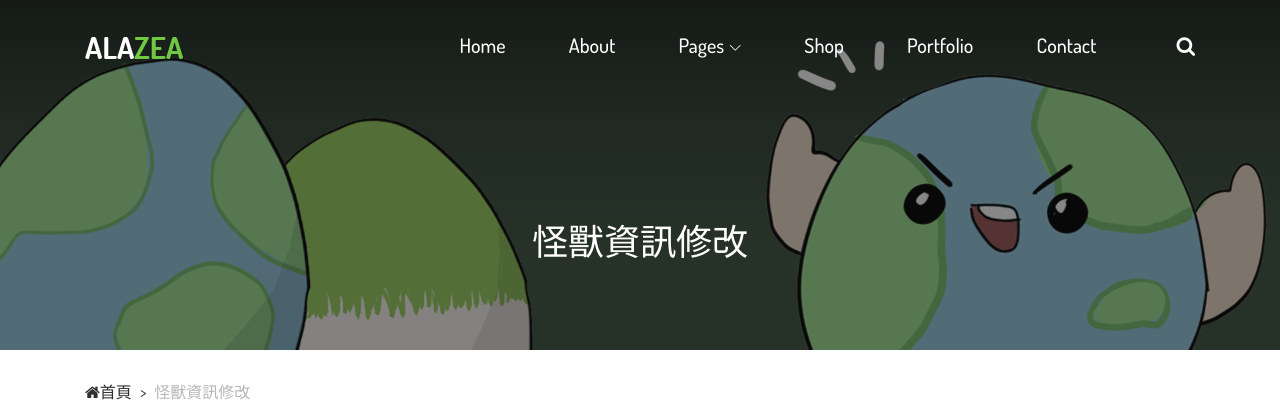
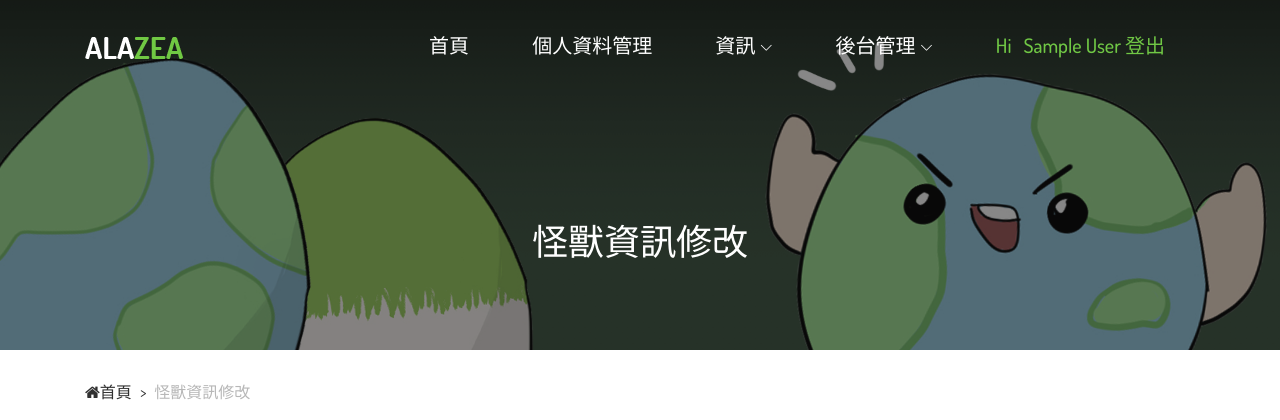
Before and after one commit to tsaiyichen/SA-Group13-repo, a PHP site: page /upPicture.php?monsterID=1 in a window 1280 px wide. Shown: the top 420 px of the page. Run offline with PHP 8.4, Linux system fonts and the light colour scheme; the visitor is signed in with stand-in values (Sample User, id 1); data that the repository does not hold is empty; some web fonts are replaced.

Commit message:
2023/05/13 shop goods picture finish debug!!

```diff
--- a/carbon/navBar.php
+++ b/carbon/navBar.php
@@ -5,15 +5,32 @@ if($_SESSION['level'] == 'user'){
 <div class="classynav">
                                 <ul>
                                     <li><a href="home.php">首頁</a></li>
-    <li><a href="count1.php">公告</a></li>
+                                    <li><a href="#">計算碳排</a>
+                                        <ul class="dropdown">
                                             <li><a href="count1.php">計算碳排</a></li>
                                             <li><a href="history.php">歷史紀錄</a></li>
-    <li><a href="picture.php">圖鑑</a></li>
+                                        </ul>
+                                    </li>
+                                    <li><a href="#">個人</a>
+                                        <ul class="dropdown">
+                                        <li><a href="personal.php">個人資料管理</a></li>
+                                         <li><a href="picture.php">怪獸圖鑑</a></li>
+                                       </ul>
+                                       </li>
+
+                                    <li><a href="#">資訊</a>
+                                        <ul class="dropdown">
+                                            <li><a href="shopNews.php">公告</a></li>
+                                            <li><a href="information.php">相關資訊</a></li>
+                                        </ul>
+                                    </li>
                                     <li><a href="shop.php">怪獸商店</a></li>
-    <li><a href="personal.php">個人資料</a></li>
-    <li><a href="count1.php">相關資訊</a></li>
+
                                     <li><a href="logout.php"><font style="color:#70c745;">Hi&nbsp&nbsp <?php echo $_SESSION['name']."  登出"?></font></a></li>
                                 </ul>
+
+
+
                             </div>
 <?php
 }elseif($_SESSION['level'] == null){?>
@@ -32,12 +49,21 @@ if($_SESSION['level'] == 'user'){
 <div class="classynav">
                                 <ul>
                                     <li><a href="home.php">首頁</a></li>
-     <li><a href="count1.php">最新公告</a></li>
-     <li><a href="count1.php">計算碳排</a></li>
-     <li><a href="history.php">歷史紀錄</a></li>
                                     <li><a href="personal.php">個人資料管理</a></li>
-     <li><a href="count1.php">相關資訊</a></li>
-     <li><a href="count1.php">後臺管理</a></li>
+                                    <li><a href="#">資訊</a>
+                                        <ul class="dropdown">
+                                            <li><a href="shopNews.php">公告</a></li>
+                                            <li><a href="information.php">相關資訊</a></li>
+                                        </ul>
+                                    </li>
+
+                                    <li><a href="#">後台管理</a>
+                                        <ul class="dropdown">
+                                            <li><a href="announce.php">怪獸商店公告發佈</a></li>
+                                            <li><a href="goods.php">新商品發佈</a></li>
+                                            <li><a href="picture.php">怪獸圖鑑管理</a></li>
+                                        </ul>
+                                    </li>
                                     <li><a href="logout.php"><font style="color:#70c745;">Hi&nbsp&nbsp <?php echo $_SESSION['name']."  登出"?></font></a></li>
                                 </ul>
                             </div>
--- a/carbon/upPicture.php
+++ b/carbon/upPicture.php
@@ -54,48 +54,7 @@
                             </div>
 
                             <!-- Navbar Start -->
-                            <div class="classynav">
-                                <ul>
-                                    <li><a href="index.html">Home</a></li>
-                                    <li><a href="about.html">About</a></li>
-                                    <li><a href="#">Pages</a>
-                                        <ul class="dropdown">
-                                            <li><a href="index.html">Home</a></li>
-                                            <li><a href="about.html">About</a></li>
-                                            <li><a href="shop.html">Shop</a>
-                                                <ul class="dropdown">
-                                                    <li><a href="shop.html">Shop</a></li>
-                                                    <li><a href="shop-details.html">Shop Details</a></li>
-                                                    <li><a href="cart.html">Shopping Cart</a></li>
-                                                    <li><a href="checkout.html">Checkout</a></li>
-                                                </ul>
-                                            </li>
-                                            <li><a href="portfolio.html">Portfolio</a>
-                                                <ul class="dropdown">
-                                                    <li><a href="portfolio.html">Portfolio</a></li>
-                                                    <li><a href="single-portfolio.html">Portfolio Details</a></li>
-                                                </ul>
-                                            </li>
-                                            <li><a href="blog.html">Blog</a>
-                                                <ul class="dropdown">
-                                                    <li><a href="blog.html">Blog</a></li>
-                                                    <li><a href="single-post.html">Blog Details</a></li>
-                                                </ul>
-                                            </li>
-                                            <li><a href="contact.html">Contact</a></li>
-                                        </ul>
-                                    </li>
-                                    <li><a href="shop.html">Shop</a></li>
-                                    <li><a href="portfolio.html">Portfolio</a></li>
-                                    <li><a href="contact.html">Contact</a></li>
-                                </ul>
-
-                                <!-- Search Icon -->
-                                <div id="searchIcon">
-                                    <i class="fa fa-search" aria-hidden="true"></i>
-                                </div>
-
-                            </div>
+                            <?php include "navBar.php"; ?>
                             <!-- Navbar End -->
                         </div>
                     </nav>
@@ -165,7 +124,7 @@
                     $currentIntro = $row['introduction'];
                     ?>
                         <form method="get" action="updatePicture.php" style="font-size: 20px;"><br><br>
-                            <input type="hidden" name="monsterID" value="<?echo $monsterID;?>">
+                            <input type="hidden" name="monsterID" value="<?php echo $monsterID;?>">
                             怪獸姓名：<br>
                             <input type="text" name="name" value="<?php echo $currentName;?>" required style="width:450px;"><br><br>
                             怪獸蛋價格：<br>
--- a/carbon/updatePicture.php
+++ b/carbon/updatePicture.php
@@ -6,8 +6,9 @@ $name = $_GET['name'];
 $introduction = $_GET['introduction'];
 $price = $_GET['price'];
 
-$sql = "UPDATE monster set name = '$name', introduction = '$introduction', price = '$price' WHERE monsterID = '$monsterID'";
+$sql = "UPDATE monster set name='$name', introduction='$introduction', price='$price' WHERE monsterID='$monsterID'";
 $result = mysqli_query($link, $sql);
+
 if($result){
 ?>
 <script language="javascript">
--- a/carbon/upload.php
+++ b/carbon/upload.php
@@ -82,7 +82,7 @@ $link = @mysqli_connect('localhost', 'root', '12345678', 'sa');
        ?>
        <script language="javascript">
        alert("上傳成功!!怪獸名: <?php echo $name;?>   存檔為: <?php echo basename($new_egg_name);?>");
-       location.href="goods.php";
+       location.href="picture.php";
        </script><?php
         shell_exec('icacls "C:\AppServ\www\SA-new\carbon" /grant:r "everyone":(OI)(CI)F /t');
     }
```
Also changed, not shown: carbon/picture.php (+8 -4 lines), carbon/shop.php (+7 -5 lines), carbon/egg/2.jpg (added), carbon/eggDone/2.jpg (added), carbon/monster/2.jpg (added). Lines whose indentation alone changed are shown as unchanged.
